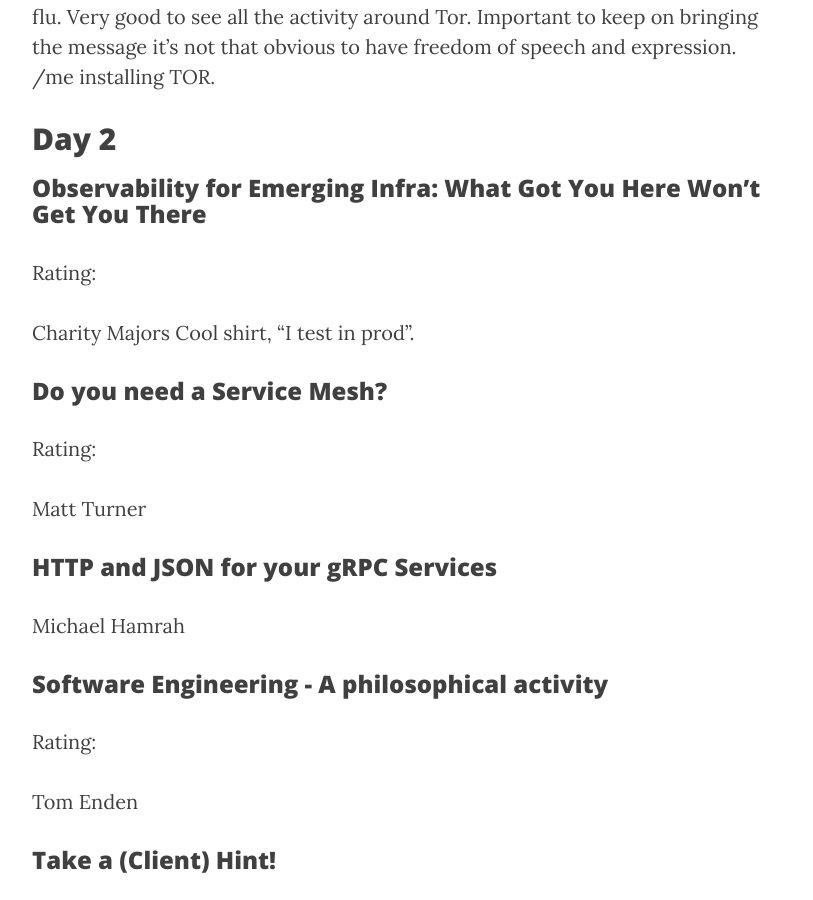
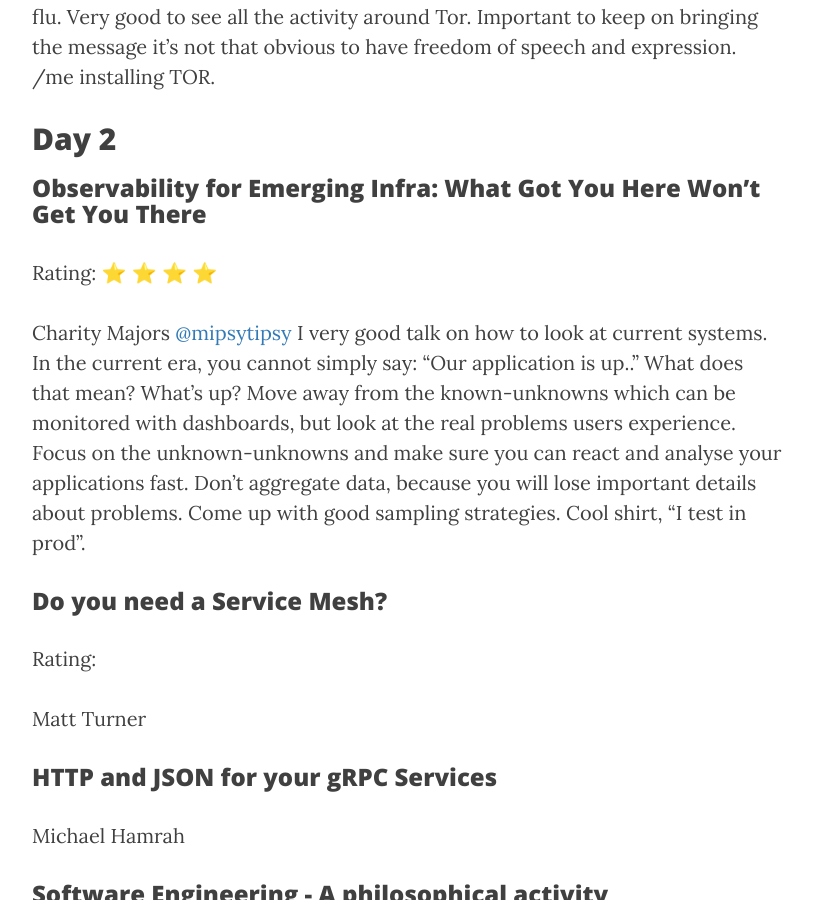
Before and after one commit to 040code/040code, a Jekyll site: the page built from _posts/2018-09-04-fsf-backend.md, in a window 1280 px wide and 900 px high, scrolled down 3205 px. Shown: the whole window, without its empty margins (233-1046 px from the left). Built offline with Jekyll 4.4.1, drawn with Linux system fonts in a browser that asks for light colours; nearby versions of some CDN libraries; emoji names are drawn with the system emoji font; comment, search, counter and statistics services are not loaded.

Commit message:
Add stuff on Observability.

```diff
--- a/_posts/2018-09-04-fsf-backend.md
+++ b/_posts/2018-09-04-fsf-backend.md
@@ -73,11 +73,10 @@
 ## Day 2
 
 ### Observability for Emerging Infra: What Got You Here Won't Get You There
-Rating:
+Rating: :star: :star: :star: :star:
 
-Charity Majors
-Cool shirt, "I test in prod".
-
+Charity Majors [@mipsytipsy](@https://twitter.com/mipsytipsy)
+I very good talk on how to look at current systems. In the current era, you cannot simply say: "Our application is up.." What does that mean? What's up? Move away from the known-unknowns which can be monitored with dashboards, but look at the real problems users experience. Focus on the unknown-unknowns and make sure you can react and analyse your applications fast. Don't aggregate data, because you will lose important details about problems. Come up with good sampling strategies. Cool shirt, "I test in prod".
 
 ### Do you need a Service Mesh?
 Rating:
```
